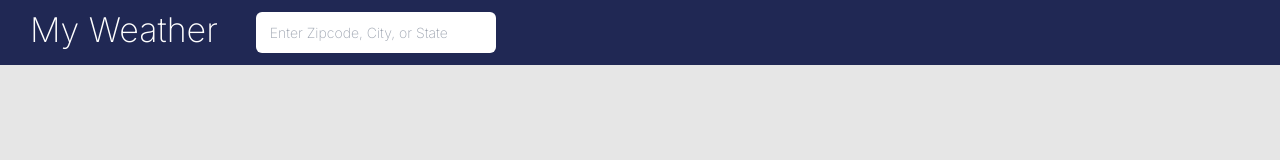
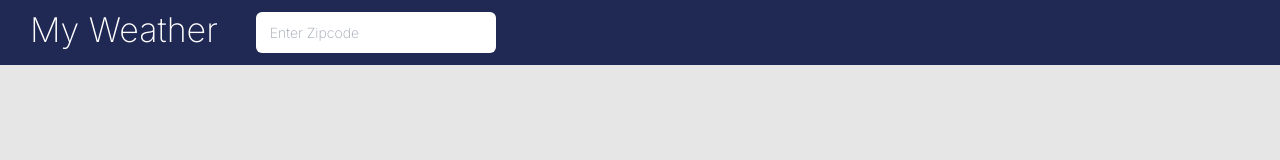
Before and after one commit to the0bob/weather-app-example, a Next.js app: page / in a window 1280 px wide. Shown: the top 160 px of the page. Built offline with nearby package versions, Linux system fonts and the light colour scheme.

Commit message:
only zipcode works, lol

```diff
--- a/src/app/page.tsx
+++ b/src/app/page.tsx
@@ -91,7 +91,7 @@ export default function Home() {
           My Weather
         </div>
         <div className="search-wrapper">
-          <input className="search-input" value={searchText} onChange={handleSearchInput} type="text" placeholder="Enter Zipcode, City, or State" />
+          <input className="search-input" value={searchText} onChange={handleSearchInput} type="text" placeholder="Enter Zipcode" />
         </div>
       </div>
       <div className={loading ? 'content' : 'hidden'}>
```
